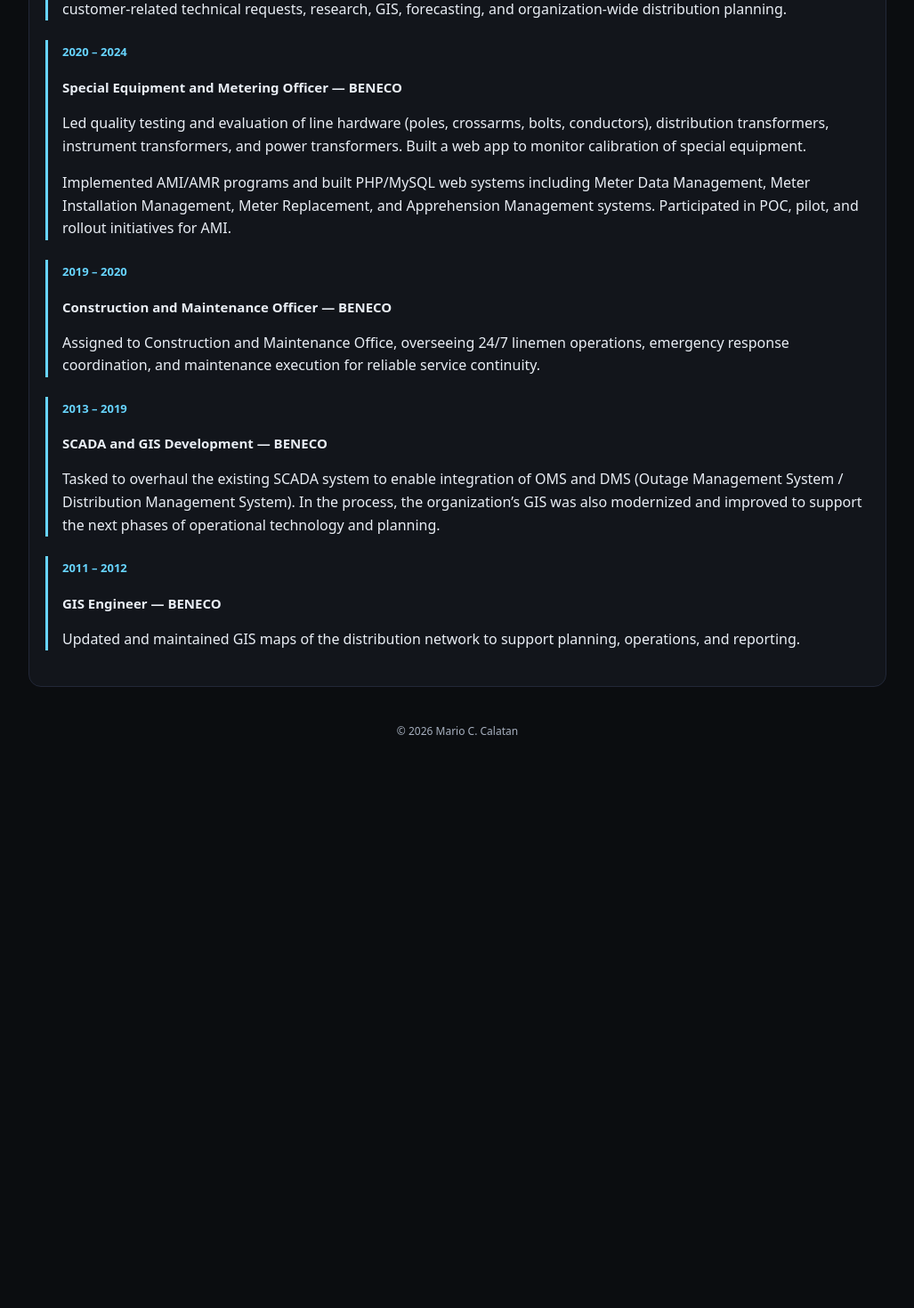
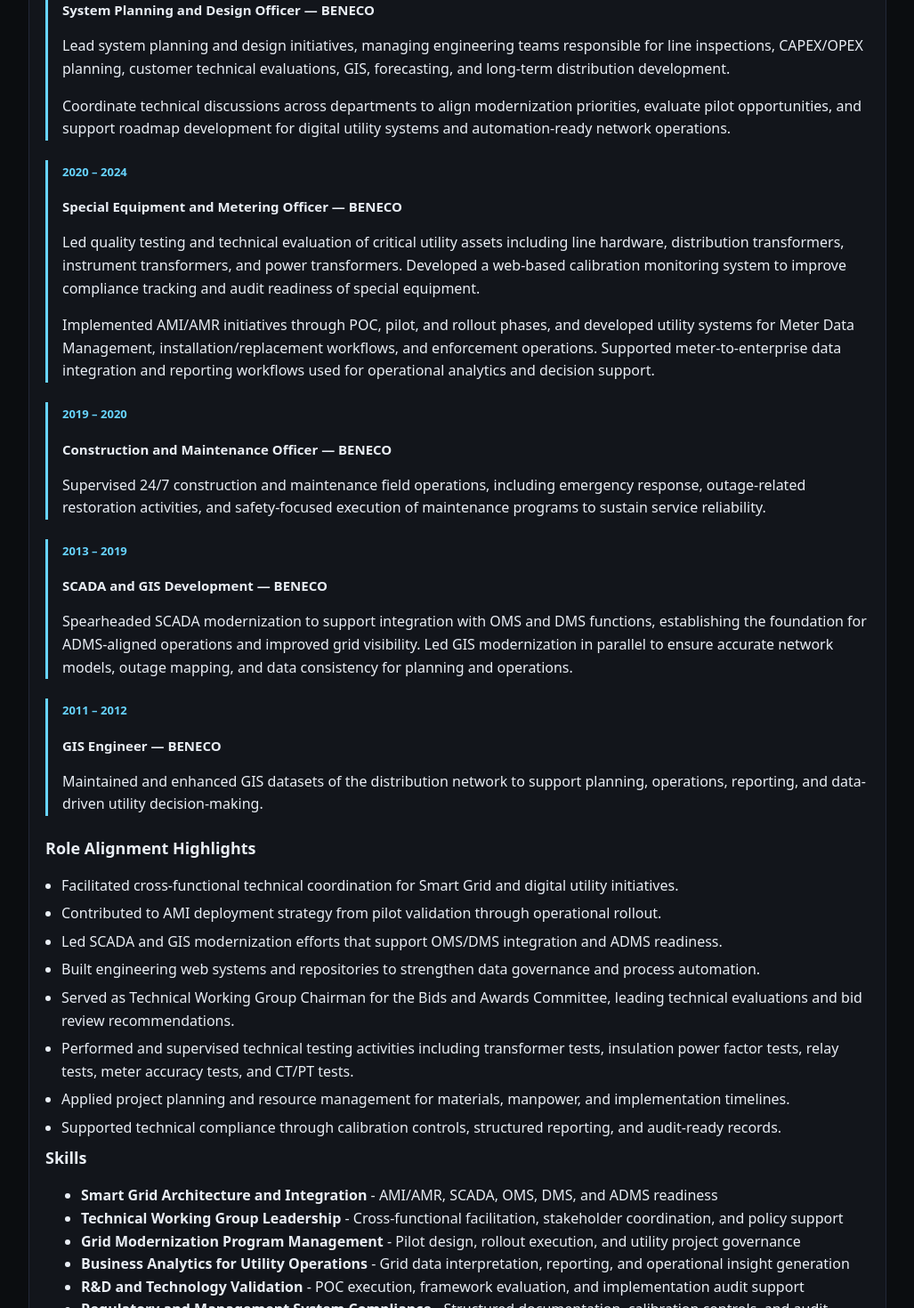
Before and after one commit to marioccalatan/resume, a React (Vite) app: page /resume/experience in a window 1280 px wide. Shown: the part 340-1810 px from the top of the page at 89% size, without its empty margins (126-1153 px from the left). Before the commit the page ends 1210 px from the top, so only its background shows below. Built offline with nearby package versions, Linux system fonts and the light colour scheme.

Commit message:
051520261050

```diff
--- a/src/pages/ExperiencePage.jsx
+++ b/src/pages/ExperiencePage.jsx
@@ -3,15 +3,24 @@
     <main className="wrap">
       <section className="card">
         <h1>Professional Experience</h1>
+        <p className="meta">
+          Experience aligned with Smart Grid modernization, ADMS/AMI integration, utility R&D, and
+          cross-functional engineering leadership.
+        </p>
 
         <div className="timeline">
           <div className="item">
             <span className="year">2024 – Present</span>
             <h3>System Planning and Design Officer — BENECO</h3>
             <p>
-              Leading system planning and design, managing engineers responsible for line inspections,
-              CAPEX and OPEX planning, customer-related technical requests, research, GIS, forecasting,
-              and organization-wide distribution planning.
+              Lead system planning and design initiatives, managing engineering teams responsible for
+              line inspections, CAPEX/OPEX planning, customer technical evaluations, GIS, forecasting,
+              and long-term distribution development.
+            </p>
+            <p>
+              Coordinate technical discussions across departments to align modernization priorities,
+              evaluate pilot opportunities, and support roadmap development for digital utility systems
+              and automation-ready network operations.
             </p>
           </div>
 
@@ -19,14 +28,16 @@
             <span className="year">2020 – 2024</span>
             <h3>Special Equipment and Metering Officer — BENECO</h3>
             <p>
-              Led quality testing and evaluation of line hardware (poles, crossarms, bolts, conductors),
-              distribution transformers, instrument transformers, and power transformers. Built a web app
-              to monitor calibration of special equipment.
+              Led quality testing and technical evaluation of critical utility assets including line
+              hardware, distribution transformers, instrument transformers, and power transformers.
+              Developed a web-based calibration monitoring system to improve compliance tracking and
+              audit readiness of special equipment.
             </p>
             <p>
-              Implemented AMI/AMR programs and built PHP/MySQL web systems including Meter Data Management,
-              Meter Installation Management, Meter Replacement, and Apprehension Management systems.
-              Participated in POC, pilot, and rollout initiatives for AMI.
+              Implemented AMI/AMR initiatives through POC, pilot, and rollout phases, and developed
+              utility systems for Meter Data Management, installation/replacement workflows, and
+              enforcement operations. Supported meter-to-enterprise data integration and reporting
+              workflows used for operational analytics and decision support.
             </p>
           </div>
 
@@ -34,8 +45,9 @@
             <span className="year">2019 – 2020</span>
             <h3>Construction and Maintenance Officer — BENECO</h3>
             <p>
-              Assigned to Construction and Maintenance Office, overseeing 24/7 linemen operations,
-              emergency response coordination, and maintenance execution for reliable service continuity.
+              Supervised 24/7 construction and maintenance field operations, including emergency response,
+              outage-related restoration activities, and safety-focused execution of maintenance programs
+              to sustain service reliability.
             </p>
           </div>
 
@@ -43,10 +55,10 @@
             <span className="year">2013 – 2019</span>
             <h3>SCADA and GIS Development — BENECO</h3>
             <p>
-              Tasked to overhaul the existing SCADA system to enable integration of OMS and DMS
-              (Outage Management System / Distribution Management System). In the process, the
-              organization’s GIS was also modernized and improved to support the next phases of
-              operational technology and planning.
+              Spearheaded SCADA modernization to support integration with OMS and DMS functions,
+              establishing the foundation for ADMS-aligned operations and improved grid visibility.
+              Led GIS modernization in parallel to ensure accurate network models, outage mapping,
+              and data consistency for planning and operations.
             </p>
           </div>
 
@@ -54,11 +66,33 @@
             <span className="year">2011 – 2012</span>
             <h3>GIS Engineer — BENECO</h3>
             <p>
-              Updated and maintained GIS maps of the distribution network to support planning,
-              operations, and reporting.
+              Maintained and enhanced GIS datasets of the distribution network to support planning,
+              operations, reporting, and data-driven utility decision-making.
             </p>
           </div>
         </div>
+
+        <h2>Role Alignment Highlights</h2>
+        <ul className="bullets">
+          <li>Facilitated cross-functional technical coordination for Smart Grid and digital utility initiatives.</li>
+          <li>Contributed to AMI deployment strategy from pilot validation through operational rollout.</li>
+          <li>Led SCADA and GIS modernization efforts that support OMS/DMS integration and ADMS readiness.</li>
+          <li>Built engineering web systems and repositories to strengthen data governance and process automation.</li>
+          <li>Served as Technical Working Group Chairman for the Bids and Awards Committee, leading technical evaluations and bid review recommendations.</li>
+          <li>Performed and supervised technical testing activities including transformer tests, insulation power factor tests, relay tests, meter accuracy tests, and CT/PT tests.</li>
+          <li>Applied project planning and resource management for materials, manpower, and implementation timelines.</li>
+          <li>Supported technical compliance through calibration controls, structured reporting, and audit-ready records.</li>
+        </ul>
+
+        <h2>Skills</h2>
+        <ul className="skills-list">
+          <li><strong>Smart Grid Architecture and Integration</strong> - AMI/AMR, SCADA, OMS, DMS, and ADMS readiness</li>
+          <li><strong>Technical Working Group Leadership</strong> - Cross-functional facilitation, stakeholder coordination, and policy support</li>
+          <li><strong>Grid Modernization Program Management</strong> - Pilot design, rollout execution, and utility project governance</li>
+          <li><strong>Business Analytics for Utility Operations</strong> - Grid data interpretation, reporting, and operational insight generation</li>
+          <li><strong>R&D and Technology Validation</strong> - POC execution, framework evaluation, and implementation audit support</li>
+          <li><strong>Regulatory and Management System Compliance</strong> - Structured documentation, calibration controls, and audit readiness</li>
+        </ul>
       </section>
 
       <footer className="footer">
--- a/src/pages/HomePage.jsx
+++ b/src/pages/HomePage.jsx
@@ -10,7 +10,7 @@
 
         <p className="meta">
           Benguet, Philippines · <a href="tel:+639178778099">+63 917 877 8099</a> ·{" "}
-          <a href="mailto:marioccalatan@gmail.com<">marioccalatan@gmail.com</a>
+          <a href="mailto:marioccalatan@gmail.com">marioccalatan@gmail.com</a>
         </p>
         <p style={{ marginTop: 14 }}>
           <a
@@ -25,11 +25,11 @@
 
         <h2>Professional Summary</h2>
         <p>
-          Electrical Engineer with more than a decade of experience in electric distribution
-          utilities, specializing in GIS, SCADA, Smart Grid systems, and utility data management.
-          Strong background in web development, databases, and industrial communication protocols
-          (DNP3, Modbus), with proven leadership in system modernization, planning, and enterprise-wide
-          implementation.
+          Electrical Engineer with over a decade of experience in electric distribution utilities,
+          focused on Smart Grid modernization, SCADA/GIS integration, AMI initiatives, and utility
+          digital transformation. Proven in leading cross-functional technical teams, delivering
+          modernization roadmaps, and building data-driven systems that improve reliability,
+          safety, compliance, and operational decision-making.
         </p>
 
         <h2>Core Skills</h2>
@@ -42,6 +42,37 @@
           <li><strong>Databases</strong> – PostgreSQL, MySQL, Oracle, MS SQL Server, data architecture and optimization</li>
           <li><strong>Facebook Marketing</strong> – Social media campaigns, audience targeting, analytics, and digital engagement strategies</li>
         </ul>
+
+        <h2>Software Tools Skills</h2>
+        <ul className="skills-list">
+          <li><strong>Productivity Tools</strong> - Microsoft Office (Word, Excel, PowerPoint)</li>
+          <li><strong>Drawing Tools</strong> - AutoCAD, SketchUp, Canva</li>
+          <li><strong>Smart Grid Tools</strong> - Survalent, QEI, SEL</li>
+          <li><strong>Planning Tools</strong> - Synergi Electric, ETAP, PVSyst</li>
+        </ul>
+
+        <h2>Engineering Skills</h2>
+        <ul className="skills-list">
+          <li><strong>System Modeling and Studies</strong> - Fault studies, load flow studies, arc flash analysis, and protection coordination studies</li>
+          <li><strong>Relay and Protection Systems</strong> - Hands-on work with protection relays and equipment from ABB, GE, SEL, G&amp;W, and Eaton for coordination, testing support, and operational reliability</li>
+          <li><strong>Testing and Commissioning Support</strong> - Experience in transformer testing, insulation power factor testing, relay testing, meter accuracy testing, and CT/PT testing</li>
+          <li><strong>LV and MV Network Engineering</strong> - Planning, design review, and technical validation for LV distribution and MV networks up to 23kV</li>
+          <li><strong>23kV Line Activities</strong> - Feeder load balancing, voltage profile improvement, reconductoring assessment, sectionalizing and switching plan preparation, and line extension evaluation</li>
+          <li><strong>Protection and Reliability Improvement</strong> - Relay and recloser coordination support, fault isolation strategy, and reliability performance analysis</li>
+          <li><strong>Asset and Capacity Planning</strong> - Transformer loading assessment, feeder capacity checks, and prioritization of reinforcement projects</li>
+          <li><strong>Field and Technical Operations Support</strong> - Site validation, technical inspection review, and engineering support for construction and maintenance activities</li>
+        </ul>
+
+        <h2>Administrative Skills</h2>
+        <ul className="skills-list">
+          <li><strong>CAPEX and OPEX Preparation</strong> - Development, justification, and monitoring of annual and multi-year budget requirements</li>
+          <li><strong>Stakeholder Coordination</strong> - Collaboration with internal teams, regulators, suppliers, and community stakeholders for project execution</li>
+          <li><strong>Bids and Awards Technical Leadership</strong> - Technical Working Group Chairman for BAC, leading technical specifications review, bid evaluations, and recommendation reports</li>
+          <li><strong>Project Documentation and Reporting</strong> - Preparation of technical reports, project updates, compliance documentation, and management presentations</li>
+          <li><strong>Procurement and Resource Planning</strong> - Specification support, material requirement planning, and coordination of manpower and equipment needs</li>
+          <li><strong>Policy and Compliance Alignment</strong> - Support for ISO/IMS/AMS-aligned processes, audit readiness, and implementation governance</li>
+          <li><strong>Team Leadership and Work Planning</strong> - Task delegation, performance monitoring, mentoring, and cross-functional schedule management</li>
+        </ul>
       </section>
 
       <footer className="footer">
```
Also changed, not shown: 1 other file (tests, documents, lock files or other folders).
